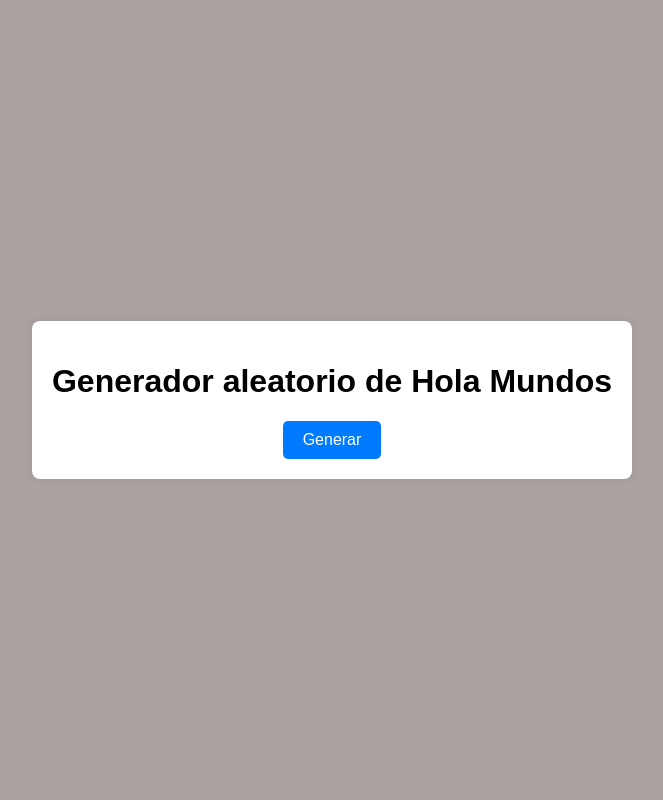
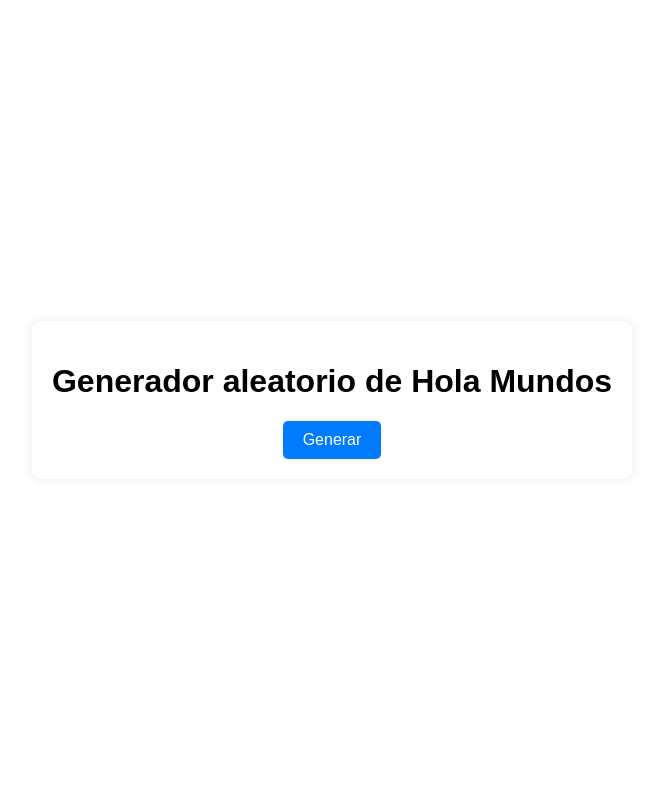
Before and after one commit to rugusa/appApuntes, a PHP site: page / in a window 1280 px wide. Shown: the whole page, without its empty margins (308-971 px from the left). Run offline with PHP 8.4, Linux system fonts and the light colour scheme.

Commit message:
probando

```diff
--- a/index.php
+++ b/index.php
@@ -25,7 +25,7 @@ if ($_SERVER['REQUEST_METHOD'] === 'POST') {
             justify-content: center;
             align-items: center;
             height: 100vh;
-            background-color:rgb(171, 162, 162);
+            background-color:rgb(255, 255, 255);
             margin: 0;
         }
 
```
